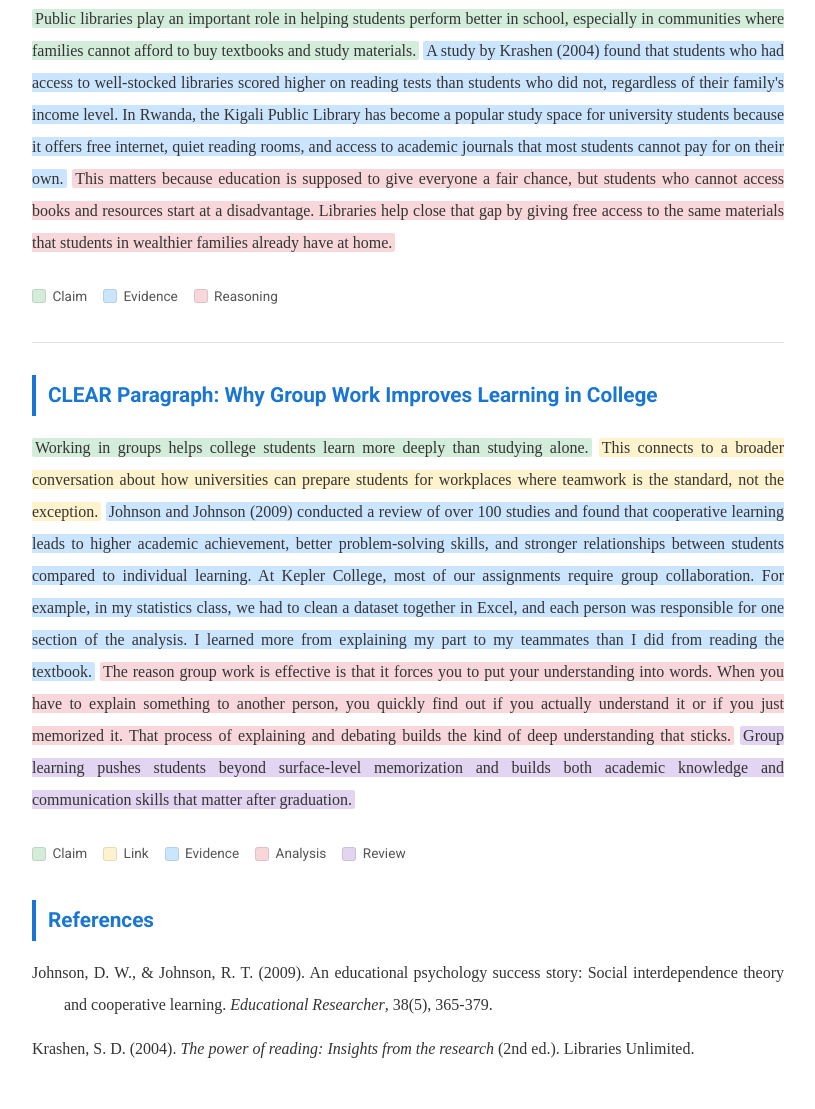
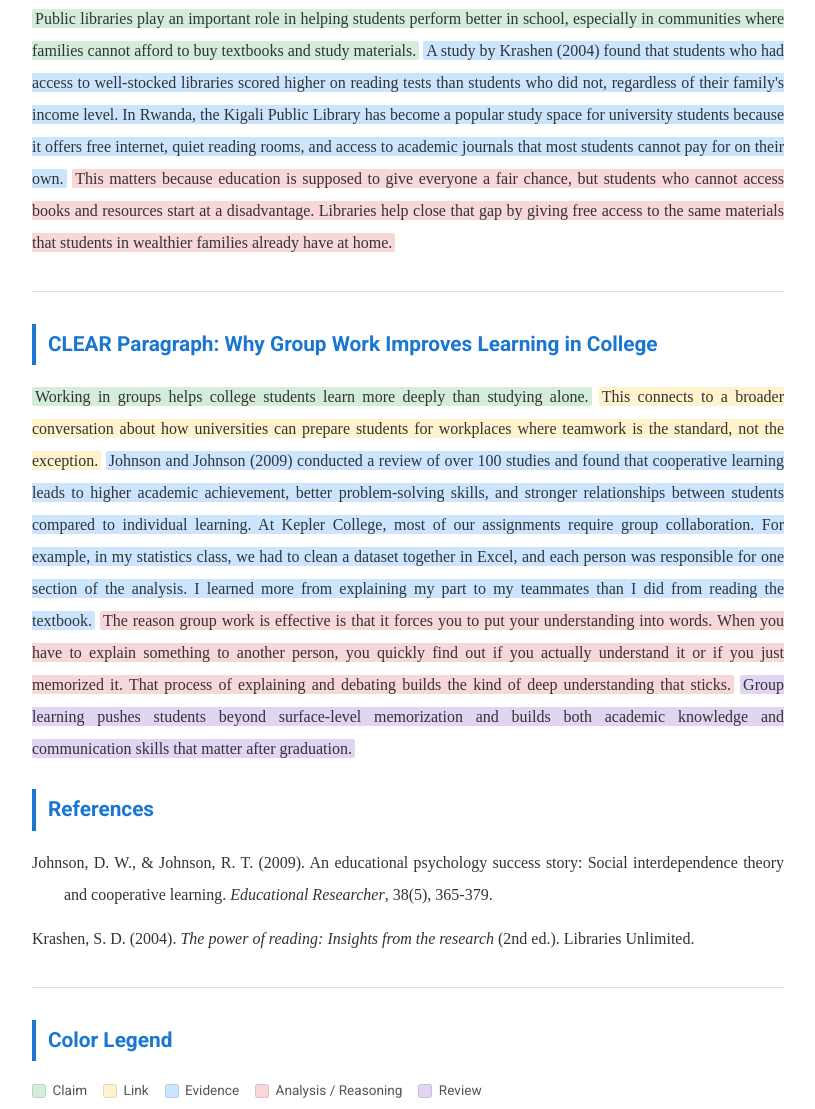
Before and after one commit to eiran-ai/english2-portfolio, a plain HTML site: page paragraph-structure.html in a window 1280 px wide. Shown: the part 507-1616 px from the top of the page, without its empty margins (232-1047 px from the left). Drawn offline with Linux system fonts and the light colour scheme.

Commit message:
fix: move color legend to bottom of page

```diff
--- a/paragraph-structure.html
+++ b/paragraph-structure.html
@@ -33,30 +33,27 @@
 
   <p><span class="hl-claim">Public libraries play an important role in helping students perform better in school, especially in communities where families cannot afford to buy textbooks and study materials.</span> <span class="hl-evidence">A study by Krashen (2004) found that students who had access to well-stocked libraries scored higher on reading tests than students who did not, regardless of their family's income level. In Rwanda, the Kigali Public Library has become a popular study space for university students because it offers free internet, quiet reading rooms, and access to academic journals that most students cannot pay for on their own.</span> <span class="hl-reasoning">This matters because education is supposed to give everyone a fair chance, but students who cannot access books and resources start at a disadvantage. Libraries help close that gap by giving free access to the same materials that students in wealthier families already have at home.</span></p>
 
-  <div class="legend">
-    <span><span class="swatch" style="background: #d4edda;"></span> Claim</span>
-    <span><span class="swatch" style="background: #cce5ff;"></span> Evidence</span>
-    <span><span class="swatch" style="background: #f8d7da;"></span> Reasoning</span>
-  </div>
-
   <hr class="section-divider">
 
   <h2>CLEAR Paragraph: Why Group Work Improves Learning in College</h2>
 
   <p><span class="hl-claim">Working in groups helps college students learn more deeply than studying alone.</span> <span class="hl-link">This connects to a broader conversation about how universities can prepare students for workplaces where teamwork is the standard, not the exception.</span> <span class="hl-evidence">Johnson and Johnson (2009) conducted a review of over 100 studies and found that cooperative learning leads to higher academic achievement, better problem-solving skills, and stronger relationships between students compared to individual learning. At Kepler College, most of our assignments require group collaboration. For example, in my statistics class, we had to clean a dataset together in Excel, and each person was responsible for one section of the analysis. I learned more from explaining my part to my teammates than I did from reading the textbook.</span> <span class="hl-reasoning">The reason group work is effective is that it forces you to put your understanding into words. When you have to explain something to another person, you quickly find out if you actually understand it or if you just memorized it. That process of explaining and debating builds the kind of deep understanding that sticks.</span> <span class="hl-review">Group learning pushes students beyond surface-level memorization and builds both academic knowledge and communication skills that matter after graduation.</span></p>
 
+  <h2>References</h2>
+  <div class="references">
+    <p>Johnson, D. W., & Johnson, R. T. (2009). An educational psychology success story: Social interdependence theory and cooperative learning. <em>Educational Researcher</em>, 38(5), 365-379.</p>
+    <p>Krashen, S. D. (2004). <em>The power of reading: Insights from the research</em> (2nd ed.). Libraries Unlimited.</p>
+  </div>
+
+  <hr class="section-divider">
+
+  <h2>Color Legend</h2>
   <div class="legend">
     <span><span class="swatch" style="background: #d4edda;"></span> Claim</span>
     <span><span class="swatch" style="background: #fff3cd;"></span> Link</span>
     <span><span class="swatch" style="background: #cce5ff;"></span> Evidence</span>
-    <span><span class="swatch" style="background: #f8d7da;"></span> Analysis</span>
+    <span><span class="swatch" style="background: #f8d7da;"></span> Analysis / Reasoning</span>
     <span><span class="swatch" style="background: #e2d5f1;"></span> Review</span>
-  </div>
-
-  <h2>References</h2>
-  <div class="references">
-    <p>Johnson, D. W., & Johnson, R. T. (2009). An educational psychology success story: Social interdependence theory and cooperative learning. <em>Educational Researcher</em>, 38(5), 365-379.</p>
-    <p>Krashen, S. D. (2004). <em>The power of reading: Insights from the research</em> (2nd ed.). Libraries Unlimited.</p>
   </div>
 </div>
 
```
